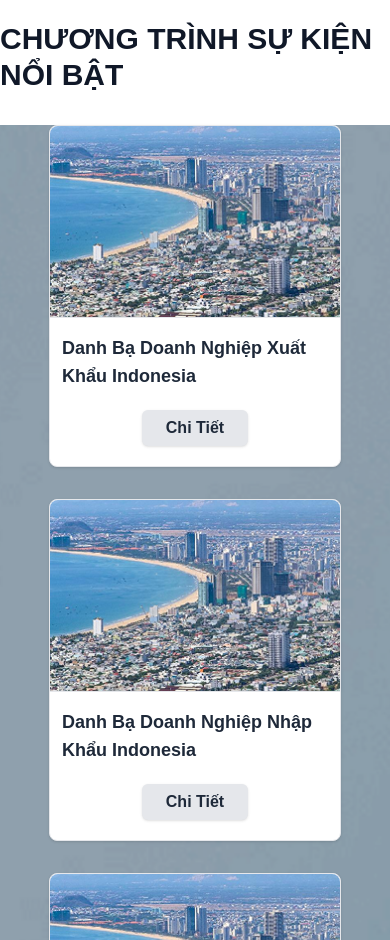
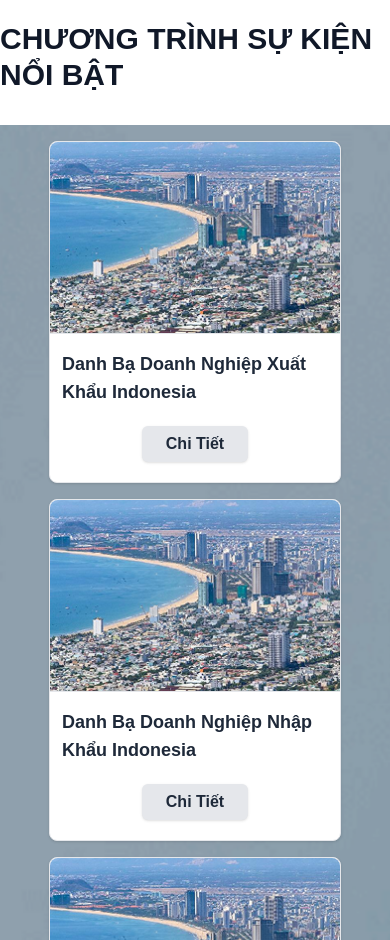
Before and after one commit to NguyenThinhDatEng/LandingPageConference, a Vue app: page / in a window 390 px wide. Shown: the part 1060-2000 px from the top of the page. Built offline with nearby package versions, Linux system fonts and the light colour scheme.

Commit message:
responsive

```diff
--- a/src/components/HeaderBar.vue
+++ b/src/components/HeaderBar.vue
@@ -167,11 +167,7 @@ export default {
 }
 
 .mobile-menu.open {
-  max-height: 400px;
-}
-
-.mobile-nav {
-  padding: 1rem 0;
+  max-height: 100vh;
 }
 
 .mobile-menu-list {
--- a/src/components/SectionFull.vue
+++ b/src/components/SectionFull.vue
@@ -7,7 +7,7 @@
         >
           {{ title }}
         </h2>
-        <div class="container-background w-full flex justify-center md:py-8">
+        <div class="container-background w-full flex justify-center py-4 md:py-8">
           <div class="md:max-w-6xl">
             <slot></slot>
           </div>
--- a/src/components/main/EventHighlightSection.vue
+++ b/src/components/main/EventHighlightSection.vue
@@ -1,6 +1,6 @@
 <template>
   <SectionFull class="event-highlight-section" title="CHƯƠNG TRÌNH SỰ KIỆN NỔI BẬT" section-id="program">
-    <div class="event-list grid grid-cols-1 sm:grid-cols-2 xl:grid-cols-4 gap-8 justify-items-center">
+    <div class="event-list grid grid-cols-1 sm:grid-cols-2 xl:grid-cols-4 gap-4 md:gap-8 justify-items-center">
       <div v-for="(item, idx) in events" :key="idx"
         class="event-card bg-white rounded-lg border border-gray-200 shadow-sm w-full max-w-[292px] flex flex-col items-center pb-5 transition-all duration-200 hover:shadow-xl hover:-translate-y-1 hover:scale-105">
         <img :src="item.img" alt="event" class="w-full h-48 object-cover rounded-t-lg border-b border-gray-200" />
--- a/src/components/main/OurServicesSection.vue
+++ b/src/components/main/OurServicesSection.vue
@@ -1,17 +1,7 @@
 <template>
   <SectionContainer title="DỊCH VỤ CỦA CHÚNG TÔI" section-id="services">
-    <!-- Mobile: Single column layout -->
+    <!-- Mobile: Only small cards layout -->
     <div class="grid grid-cols-1 gap-6 md:hidden">
-      <!-- Big cards for mobile -->
-      <div class="relative flex bg-cover bg-center rounded-lg overflow-hidden items-end h-48"
-        v-for="(item, idx) in bigCards" :key="idx" :style="{ backgroundImage: `url(${item.img})` }">
-        <div
-          class="w-full h-full flex flex-col justify-end items-start pb-4 pl-4 bg-gradient-to-t from-black/55 via-black/30 to-black/10">
-          <div class="text-base text-white font-normal drop-shadow-[0_2px_8px_rgba(0,0,0,0.18)]">{{ item.caption }}
-          </div>
-        </div>
-      </div>
-
       <!-- Small cards for mobile -->
       <div
         class="flex items-start bg-white rounded-lg shadow-sm border-[1.5px] border-gray-200 p-3 gap-3"
```
